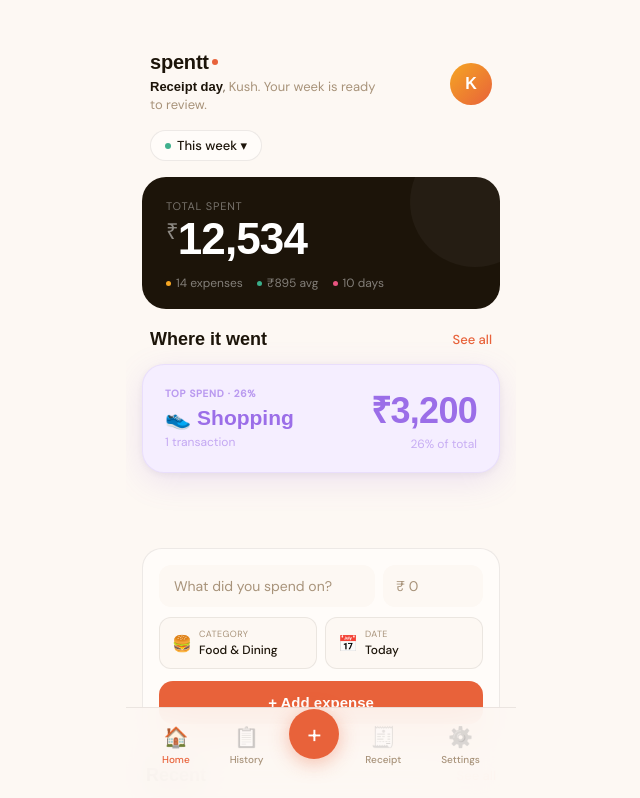
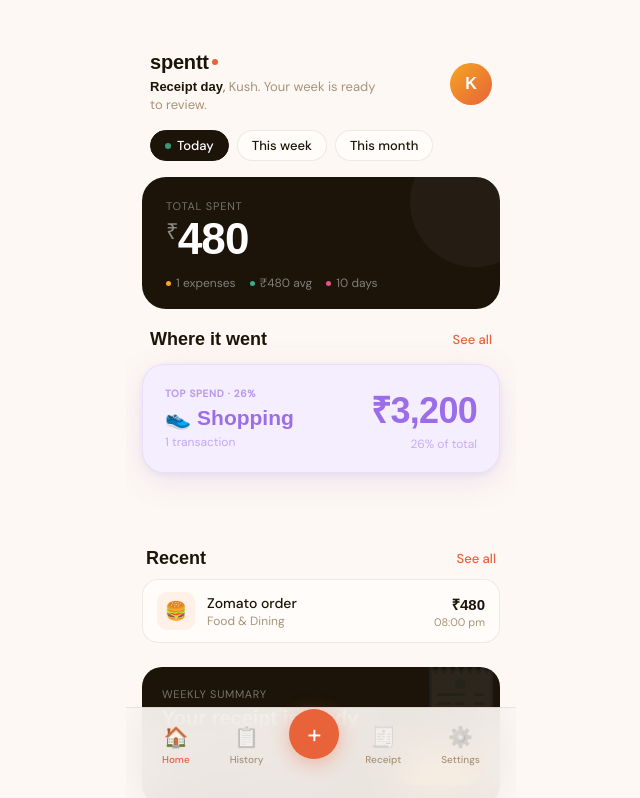
Before and after one commit to spenttlive/spentt, a React (Vite) app: page / in a window 1280 px wide. Shown: the top 798 px of the page, without its empty margins (319-959 px from the left). Built offline with nearby package versions, Linux system fonts and the light colour scheme; a web font is replaced by a local one.

Commit message:
Add sheet, period pills, FAB fix

```diff
--- a/src/App.jsx
+++ b/src/App.jsx
@@ -9,6 +9,7 @@ import SettingsScreen from './screens/SettingsScreen'
 import ProfileScreen from './screens/ProfileScreen'
 import BottomNav from './components/BottomNav'
 import Toast from './components/Toast'
+import AddSheet from './components/home/AddSheet'
 import './App.css'
 
 export const USER = { name: 'Kush', email: 'kush@gmail.com', dailyAvg: 895 }
@@ -16,28 +17,46 @@ export const USER = { name: 'Kush', email: 'kush@gmail.com', dailyAvg: 895 }
 export default function App() {
   const [screen, setScreen] = useState('home')
   const [toast, setToast] = useState(null)
+  const [showAddSheet, setShowAddSheet] = useState(false)
   const expensesState = useExpenses()
   const pwa = usePWA()
 
-  const goTo = (s) => setScreen(s)
+  const goTo = (s) => { setScreen(s); window.scrollTo(0, 0) }
 
   const showToast = (msg) => {
     setToast(msg)
     setTimeout(() => setToast(null), 2200)
   }
 
+  const handleAddPress = () => {
+    goTo('home')
+    setShowAddSheet(true)
+  }
+
   const ctx = { goTo, showToast, user: USER, pwa, ...expensesState }
 
   return (
     <div className="app-shell">
-      {screen === 'home'     && <HomeScreen    {...ctx} />}
+      {screen === 'home'     && <HomeScreen     {...ctx} />}
       {screen === 'history'  && <HistoryScreen  {...ctx} />}
       {screen === 'receipt'  && <ReceiptScreen  {...ctx} />}
       {screen === 'share'    && <ShareScreen    {...ctx} />}
       {screen === 'settings' && <SettingsScreen {...ctx} />}
       {screen === 'profile'  && <ProfileScreen  {...ctx} />}
 
-      <BottomNav current={screen} goTo={goTo} />
+      <BottomNav current={screen} goTo={goTo} onAddPress={handleAddPress} />
+
+      <AddSheet
+        open={showAddSheet}
+        onClose={() => setShowAddSheet(false)}
+        onAdd={(data) => {
+          expensesState.addExpense(data)
+          setShowAddSheet(false)
+          showToast('Added ✓')
+        }}
+        showToast={showToast}
+      />
+
       <Toast message={toast} />
     </div>
   )
--- /dev/null
+++ b/src/components/home/AddSheet.css
@@ -0,0 +1,61 @@
+.add-sheet { padding-bottom: 40px; }
+
+.add-sheet-body { padding: 0 16px; }
+
+.add-input-desc {
+  width: 100%;
+  background: var(--bg);
+  border: 1.5px solid var(--border);
+  border-radius: 14px;
+  padding: 14px 16px;
+  font-size: 16px;
+  font-family: var(--fb);
+  color: var(--text);
+  outline: none;
+  transition: border-color 0.2s;
+  margin-bottom: 10px;
+}
+.add-input-desc::placeholder { color: var(--text3); }
+.add-input-desc:focus { border-color: var(--accent); background: #fff; }
+
+.add-input-amt {
+  width: 100%;
+  background: var(--bg);
+  border: 1.5px solid var(--border);
+  border-radius: 14px;
+  padding: 14px 16px;
+  font-size: 22px;
+  font-family: var(--fh);
+  font-weight: 700;
+  color: var(--text);
+  outline: none;
+  transition: border-color 0.2s;
+  margin-bottom: 12px;
+}
+.add-input-amt::placeholder { color: var(--text3); font-size: 16px; font-weight: 400; font-family: var(--fb); }
+.add-input-amt:focus { border-color: var(--accent); background: #fff; }
+
+.add-meta-row {
+  display: grid;
+  grid-template-columns: 1fr 1fr;
+  gap: 8px;
+  margin-bottom: 16px;
+}
+.meta-trigger {
+  display: flex; align-items: center; gap: 7px;
+  background: var(--bg); border: 1.5px solid var(--border);
+  border-radius: 12px; padding: 10px 12px; cursor: pointer;
+  transition: border-color 0.2s;
+}
+.meta-trigger:active { border-color: var(--accent); }
+.meta-trigger-icon    { font-size: 16px; flex-shrink: 0; }
+.meta-trigger-content { flex: 1; min-width: 0; }
+.meta-trigger-label   { font-size: 9px; color: var(--text3); text-transform: uppercase; letter-spacing: 0.05em; margin-bottom: 2px; }
+.meta-trigger-val     { font-size: 12px; font-weight: 500; color: var(--text); white-space: nowrap; overflow: hidden; text-overflow: ellipsis; }
+
+.add-submit-btn {
+  width: 100%; padding: 15px; background: var(--accent); border: none;
+  border-radius: 16px; font-family: var(--fh); font-size: 16px;
+  font-weight: 600; color: #fff; transition: all 0.18s;
+}
+.add-submit-btn:active { transform: scale(0.97); }
--- /dev/null
+++ b/src/components/home/AddSheet.jsx
@@ -0,0 +1,98 @@
+import { useState } from 'react'
+import { ALL_CATS } from '../../data/categories'
+import { today, daysAgo, dateKey, fmtDateShort } from '../../utils/dateHelpers'
+import CategorySheet from '../sheets/CategorySheet'
+import DateSheet from '../sheets/DateSheet'
+import '../sheets/Sheet.css'
+import './AddSheet.css'
+
+export default function AddSheet({ open, onClose, onAdd, showToast }) {
+  const [desc, setDesc] = useState('')
+  const [amount, setAmount] = useState('')
+  const [selectedCat, setSelectedCat] = useState(ALL_CATS[0])
+  const [selectedDate, setSelectedDate] = useState(today())
+  const [selectedDateLabel, setSelectedDateLabel] = useState('Today')
+  const [showCatSheet, setShowCatSheet] = useState(false)
+  const [showDateSheet, setShowDateSheet] = useState(false)
+
+  const handleAdd = () => {
+    if (!desc.trim()) { showToast('Enter what you spent on'); return }
+    const amt = parseFloat(amount)
+    if (isNaN(amt) || amt <= 0) { showToast('Enter a valid amount'); return }
+    const ts = new Date(selectedDate)
+    ts.setHours(new Date().getHours(), new Date().getMinutes())
+    onAdd({ desc: desc.trim(), amount: amt, cat: selectedCat.name, ts })
+    setDesc('')
+    setAmount('')
+    setSelectedDate(today())
+    setSelectedDateLabel('Today')
+  }
+
+  if (!open && !showCatSheet && !showDateSheet) return null
+
+  return (
+    <>
+      <div className={`sheet-overlay ${open ? 'open' : ''}`} onClick={onClose} />
+      <div className={`bottom-sheet add-sheet ${open ? 'open' : ''}`}>
+        <div className="sheet-handle" />
+        <div className="sheet-header">
+          <div className="sheet-title">Add expense</div>
+          <div className="sheet-close" onClick={onClose}>✕</div>
+        </div>
+
+        <div className="add-sheet-body">
+          <input
+            className="add-input-desc"
+            placeholder="What did you spend on?"
+            value={desc}
+            onChange={(e) => setDesc(e.target.value)}
+            autoFocus={open}
+          />
+          <input
+            className="add-input-amt"
+            placeholder="₹ 0"
+            type="number"
+            value={amount}
+            onChange={(e) => setAmount(e.target.value)}
+            onKeyDown={(e) => e.key === 'Enter' && handleAdd()}
+          />
+
+          <div className="add-meta-row">
+            <div className="meta-trigger" onClick={() => setShowCatSheet(true)}>
+              <div className="meta-trigger-icon">{selectedCat.emoji}</div>
+              <div className="meta-trigger-content">
+                <div className="meta-trigger-label">Category</div>
+                <div className="meta-trigger-val">{selectedCat.name}</div>
+              </div>
+            </div>
+            <div className="meta-trigger" onClick={() => setShowDateSheet(true)}>
+              <div className="meta-trigger-icon">📅</div>
+              <div className="meta-trigger-content">
+                <div className="meta-trigger-label">Date</div>
+                <div className="meta-trigger-val">{selectedDateLabel}</div>
+              </div>
+            </div>
+          </div>
+
+          <button className="add-submit-btn" onClick={handleAdd}>
+            + Add expense
+          </button>
+        </div>
+      </div>
+
+      <CategorySheet
+        open={showCatSheet}
+        selected={selectedCat}
+        onSelect={(cat) => { setSelectedCat(cat); setShowCatSheet(false) }}
+        onClose={() => setShowCatSheet(false)}
+      />
+      <DateSheet
+        open={showDateSheet}
+        selected={selectedDate}
+        label={selectedDateLabel}
+        onSelect={(date, label) => { setSelectedDate(date); setSelectedDateLabel(label) }}
+        onClose={() => setShowDateSheet(false)}
+      />
+    </>
+  )
+}
--- a/src/screens/HomeScreen.css
+++ b/src/screens/HomeScreen.css
@@ -9,16 +9,37 @@
   cursor: pointer; transition: transform 0.2s; flex-shrink: 0; margin-top: 2px;
 }
 .avatar:active { transform: scale(0.93); }
-.period-row { padding: 0 24px; margin-bottom: 16px; }
+
+/* Period pills */
+.period-pills-row {
+  display: flex;
+  gap: 8px;
+  padding: 0 24px;
+  margin-bottom: 16px;
+  overflow-x: auto;
+  scrollbar-width: none;
+}
+.period-pills-row::-webkit-scrollbar { display: none; }
 .period-pill {
   display: inline-flex; align-items: center; gap: 6px;
   background: var(--card); border: 1px solid var(--border);
-  border-radius: 99px; padding: 6px 14px; font-size: 13px; font-weight: 500; cursor: pointer;
+  border-radius: 99px; padding: 6px 14px;
+  font-size: 13px; font-weight: 500; cursor: pointer;
+  white-space: nowrap; transition: all 0.2s; flex-shrink: 0;
 }
-.live-dot { width: 6px; height: 6px; border-radius: 50%; background: #3AAE8A; animation: blink 2s infinite; }
+.period-pill.active {
+  background: var(--text);
+  border-color: var(--text);
+  color: #fff;
+}
+.live-dot {
+  width: 6px; height: 6px; border-radius: 50%;
+  background: #3AAE8A; animation: blink 2s infinite; flex-shrink: 0;
+}
 @keyframes blink { 0%,100% { opacity: 1; } 50% { opacity: 0.4; } }
+
 .sec-hd { display: flex; justify-content: space-between; align-items: center; padding: 0 24px; margin-bottom: 14px; }
 .sec-title { font-family: var(--fh); font-size: 18px; font-weight: 600; }
 .sec-link  { font-size: 13px; color: var(--accent); font-weight: 500; cursor: pointer; }
-.qa-wrap     { margin: 0 16px 24px; }
 .recent-wrap { margin: 0 16px 24px; }
+.empty-state { text-align: center; padding: 24px; font-size: 14px; color: var(--text3); }
--- a/src/screens/HomeScreen.jsx
+++ b/src/screens/HomeScreen.jsx
@@ -1,14 +1,41 @@
+import { useState } from 'react'
 import Logo from '../components/home/Logo'
 import Greeting from '../components/home/Greeting'
 import TotalCard from '../components/home/TotalCard'
 import CardStack from '../components/home/CardStack'
-import QuickAdd from '../components/home/QuickAdd'
 import ExpenseItem from '../components/home/ExpenseItem'
 import ReceiptTeaser from '../components/home/ReceiptTeaser'
 import PWABanner from '../components/home/PWABanner'
+import { dateKey, today } from '../utils/dateHelpers'
 import './HomeScreen.css'
 
+const PERIODS = [
+  { id: 'today',   label: 'Today'     },
+  { id: 'week',    label: 'This week' },
+  { id: 'month',   label: 'This month'},
+]
+
 export default function HomeScreen({ user, expenses, addExpense, totalSpent, avgPerTx, cardData, goTo, showToast, pwa }) {
+  const [period, setPeriod] = useState('today')
+
+  const now = new Date()
+  const t = today()
+  const dow = now.getDay()
+
+  const filtered = expenses.filter((e) => {
+    const d = new Date(e.ts)
+    d.setHours(0, 0, 0, 0)
+    if (period === 'today') return dateKey(d) === dateKey(t)
+    if (period === 'week') {
+      const ws = new Date(t); ws.setDate(t.getDate() - dow)
+      const we = new Date(ws); we.setDate(ws.getDate() + 6)
+      return d >= ws && d <= we
+    }
+    if (period === 'month') return d.getMonth() === t.getMonth() && d.getFullYear() === t.getFullYear()
+    return true
+  })
+
+  const periodTotal = filtered.reduce((s, e) => s + e.amount, 0)
   const topCat = cardData[0]?.cat || '—'
 
   return (
@@ -23,14 +50,21 @@ export default function HomeScreen({ user, expenses, addExpense, totalSpent, avg
         </div>
       </div>
 
-      <div className="period-row">
-        <div className="period-pill">
-          <div className="live-dot" />
-          This week ▾
-        </div>
+      {/* Period pills */}
+      <div className="period-pills-row">
+        {PERIODS.map((p) => (
+          <div
+            key={p.id}
+            className={`period-pill ${period === p.id ? 'active' : ''}`}
+            onClick={() => setPeriod(p.id)}
+          >
+            {period === p.id && <div className="live-dot" />}
+            {p.label}
+          </div>
+        ))}
       </div>
 
-      <TotalCard total={totalSpent} txCount={expenses.length} avg={avgPerTx} />
+      <TotalCard total={periodTotal} txCount={filtered.length} avg={filtered.length ? Math.round(periodTotal / filtered.length) : 0} />
 
       <PWABanner show={pwa.showBanner} onInstall={pwa.install} onDismiss={pwa.dismiss} />
 
@@ -41,18 +75,17 @@ export default function HomeScreen({ user, expenses, addExpense, totalSpent, avg
 
       <CardStack cardData={cardData} showToast={showToast} />
 
-      <div className="qa-wrap">
-        <QuickAdd onAdd={addExpense} showToast={showToast} />
-      </div>
-
       <div className="recent-wrap">
         <div className="sec-hd" style={{ padding: '0 4px', marginBottom: 10 }}>
           <div className="sec-title">Recent</div>
           <div className="sec-link" onClick={() => goTo('history')}>See all</div>
         </div>
-        {expenses.slice(0, 5).map((e, i) => (
-          <ExpenseItem key={e.id} expense={e} style={{ animationDelay: `${i * 0.05}s` }} />
+        {filtered.slice(0, 5).map((e) => (
+          <ExpenseItem key={e.id} expense={e} />
         ))}
+        {filtered.length === 0 && (
+          <div className="empty-state">Nothing logged {period === 'today' ? 'today' : period === 'week' ? 'this week' : 'this month'} yet.</div>
+        )}
       </div>
 
       <ReceiptTeaser
```
Also changed, not shown: src/components/BottomNav.jsx (+7 -7 lines).
